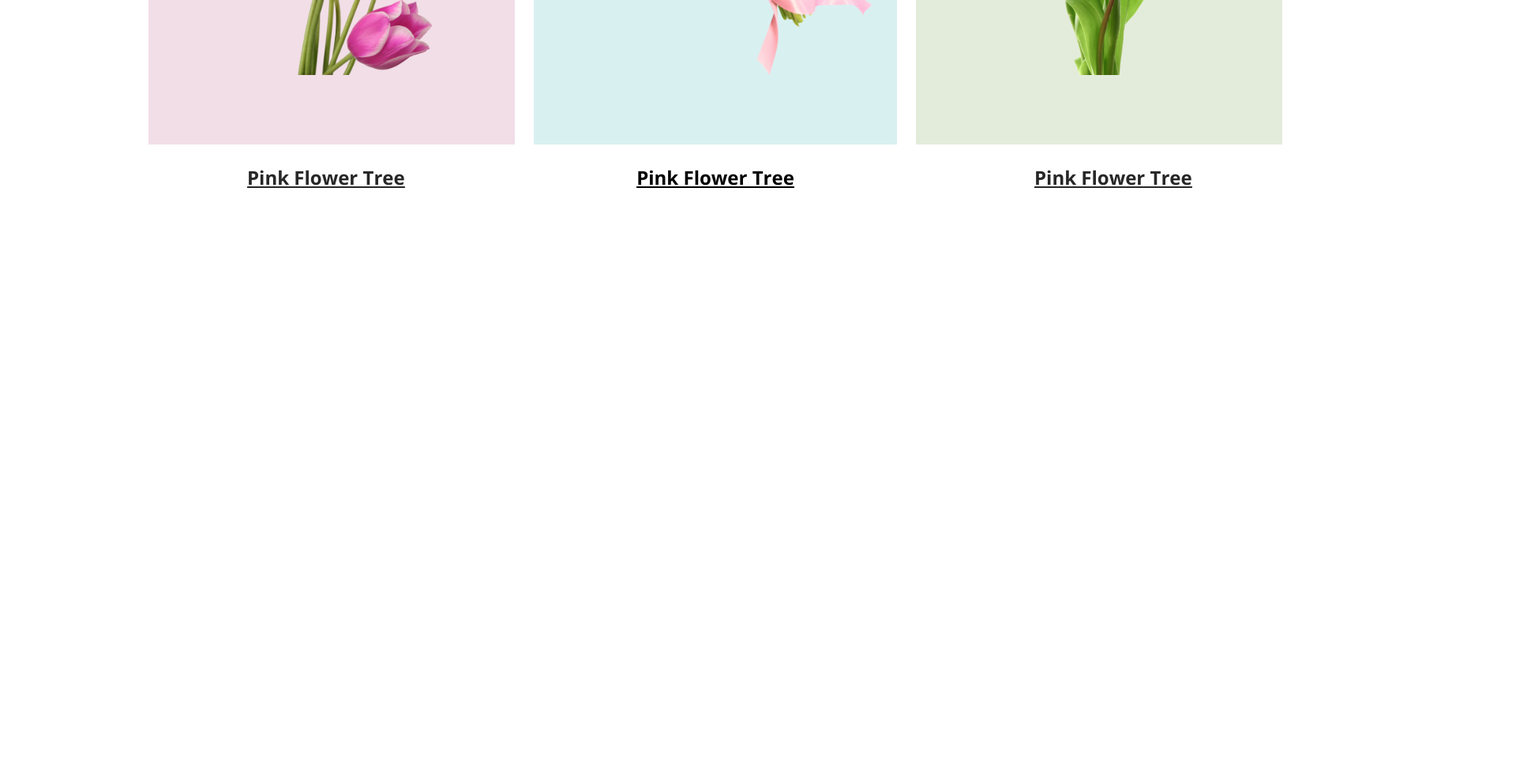
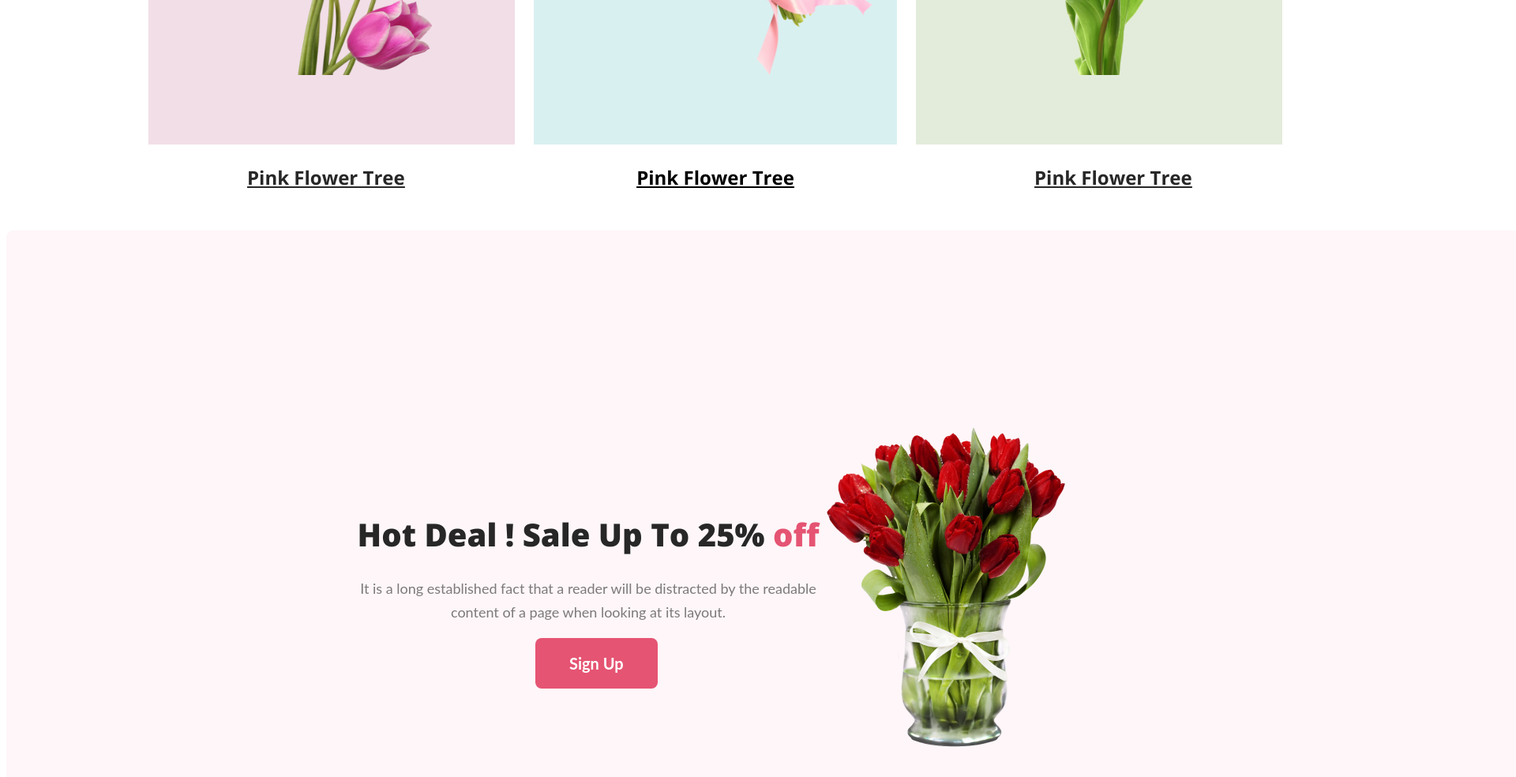
Before and after one commit to captainspeedy68/flower-shop, a plain HTML site: page index.html in a window 1280 px wide. Shown: the part 1676-2660 px from the top of the page at 79% size, 1920 px wide, since content can reach past the window. Before the commit the page ends 1976 px from the top, so only its background shows below. Drawn offline with nearby package versions, Linux system fonts and the light colour scheme.

Commit message:
update messages

```diff
--- a/index.html
+++ b/index.html
@@ -22,7 +22,7 @@
 <body>
     <header>
         <div class="first">
-            <div class="text-head">
+            <div>
                 <h1 class="headline">
                     Let's make beautiful flowers a part of you.
                 </h1>
@@ -68,6 +68,20 @@
             </div>
         </div>
 
+        <div class="second">
+            <div class="mar">
+                <h1 class="second-head-font">Hot Deal ! Sale Up To 25% <span style="color: #E55473;">off</span></h1>
+                <p class="p2">
+                    It is a long established fact that a reader will be distracted by the readable <br>content of a page when looking at its layout.</p>
+                <button class="btn-primary btn-2nd">Sign Up</button>
+            </div>
+            <div>
+                <img width: 318px;
+                height: 420px;
+                src="assets/pngwing 8.png" alt="flower8">
+            </div>
+        </div>
+
     </main>
 
 </body>
--- a/styles/style.css
+++ b/styles/style.css
@@ -20,9 +20,9 @@ body {
 
 
 }
-.text-head{
+/* .text-head{
 
-}
+} */
 
 .headline{
     color: #272727;
@@ -170,3 +170,46 @@ text1{
     padding-top: 10px; */
     padding-left: 75px;
 }
+/* here ends the flower section */
+
+/* Here starts the 2nd section of the main body */
+.second{
+    width: 1922px;
+    height: 620px;
+    flex-shrink: 0;
+    border-radius: 8px;
+    background: rgba(229, 84, 115, 0.05);
+    align-items: center;
+    padding: 145px 30px 30px 240px;
+    display: flex;
+
+}
+.mar{
+    margin-left: 200px;
+}
+.second-head-font{
+    color: #272727;
+    font-size: 40px;
+    font-style: normal;
+    font-weight: 800;
+    line-height: normal;
+    text-align: center;
+}
+.p2{
+    display: flex;
+    width: 594px;
+    flex-direction: column;
+    flex-shrink: 0;
+    color: rgba(39, 39, 39, 0.60);
+    text-align: center;
+    font-family: Lato;
+    font-size: 18px;
+    font-style: normal;
+    font-weight: 400;
+    line-height: 30px;
+    text-align: center;
+}
+.btn-2nd{
+    text-align: center;
+    margin-left: 230px;
+}
```
